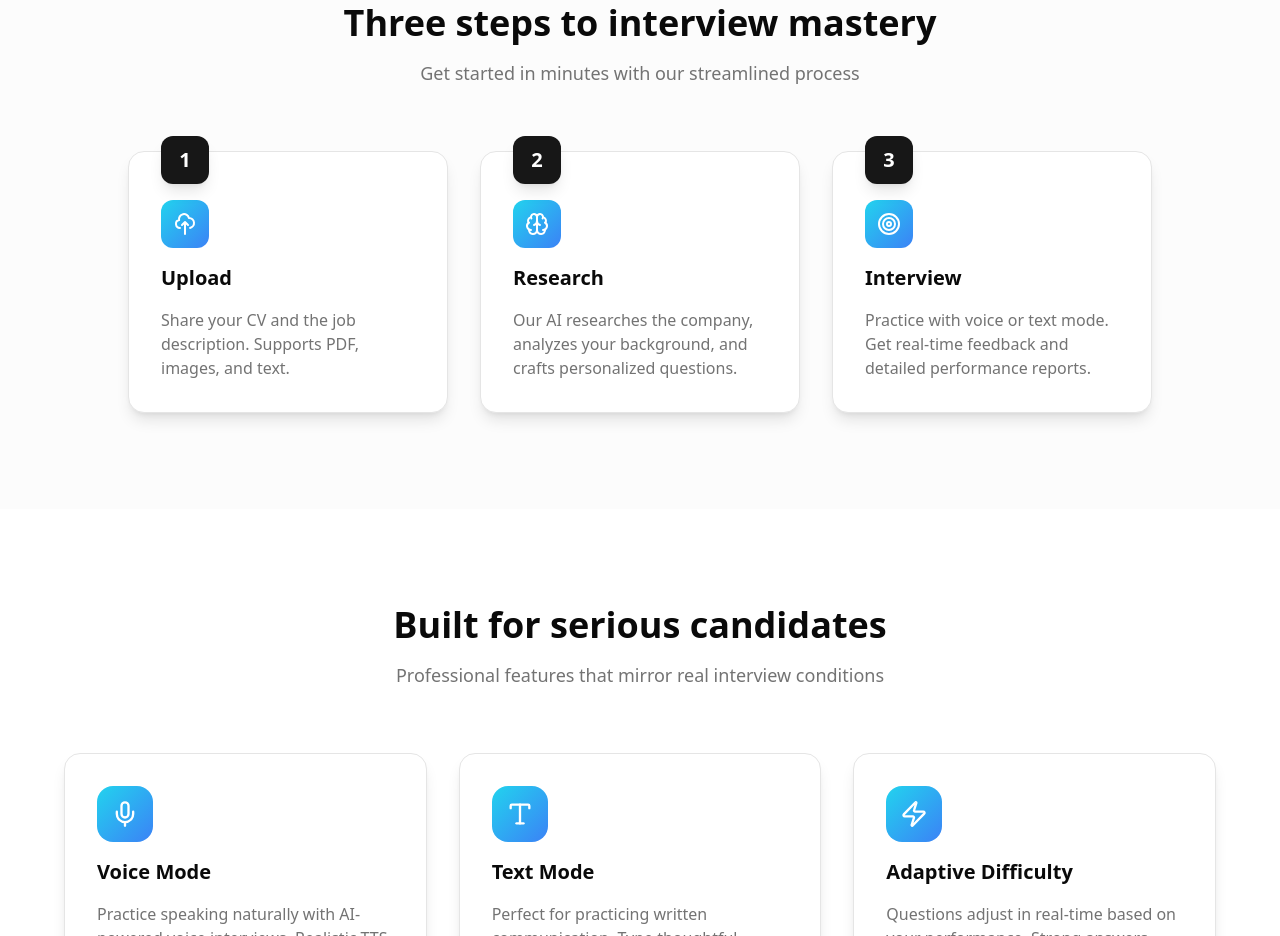
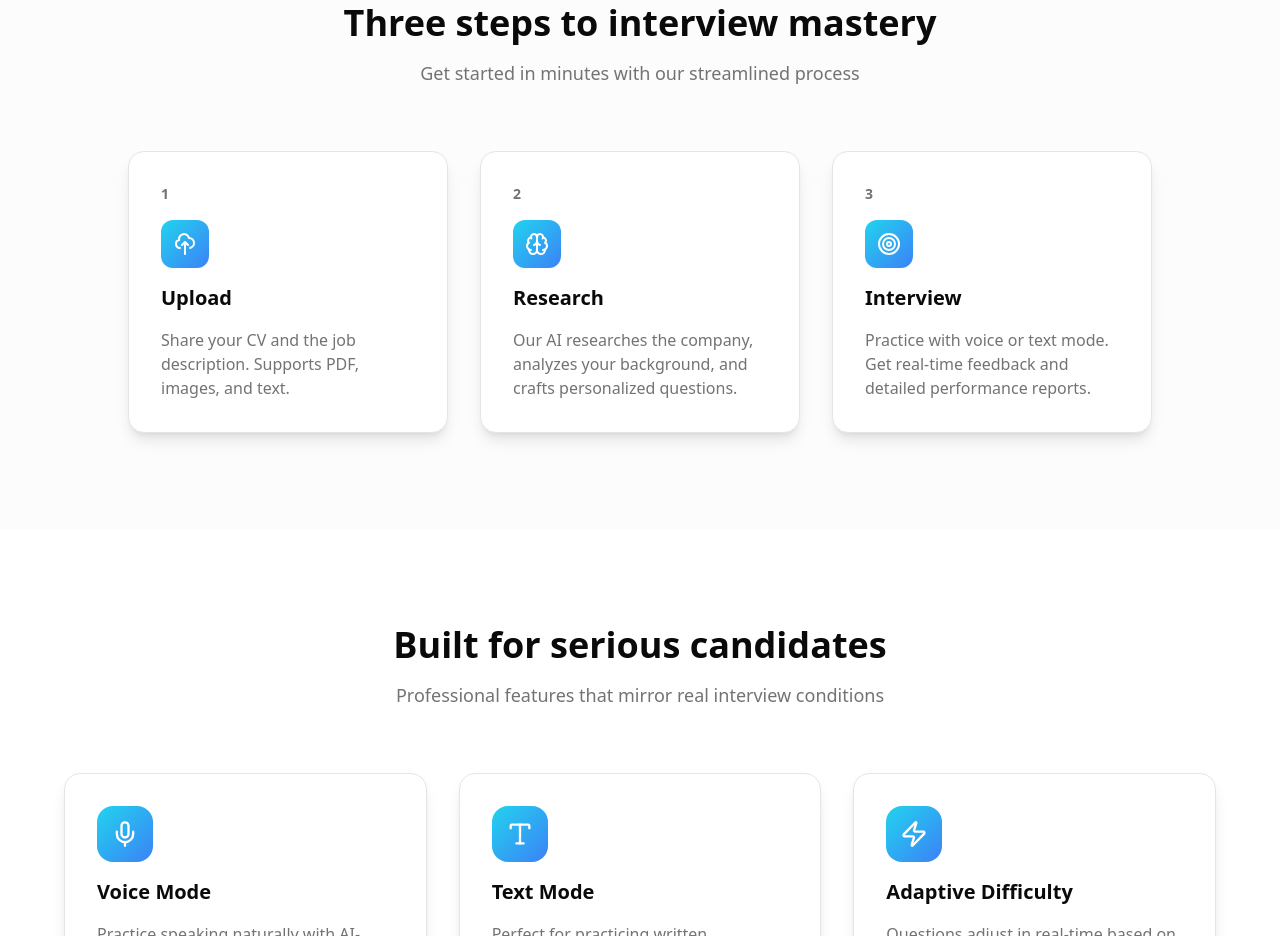
Before and after one commit to athlosconsultants/InterviewLab, a Next.js app: page / in a window 1280 px wide. Shown: the part 960-1896 px from the top of the page. Built offline with nearby package versions, Linux system fonts and the light colour scheme; no server answers.

Commit message:
Simplify step numbers to minimal text style

```diff
--- a/app/page.tsx
+++ b/app/page.tsx
@@ -168,11 +168,9 @@ export default async function Home() {
 
           <div className="grid md:grid-cols-3 gap-8 max-w-5xl mx-auto">
             {/* Step 1 */}
-            <div className="relative bg-card rounded-2xl p-8 shadow-lg border border-border hover:border-primary/50 transition-all duration-300">
-              <div className="absolute -top-4 left-8 w-12 h-12 bg-primary rounded-xl flex items-center justify-center text-white font-bold text-xl shadow-lg">
-                1
-              </div>
-              <div className="space-y-4 mt-4">
+            <div className="bg-card rounded-2xl p-8 shadow-lg border border-border hover:border-primary/50 transition-all duration-300">
+              <div className="space-y-4">
+                <p className="text-sm font-semibold text-muted-foreground">1</p>
                 <div className="w-12 h-12 bg-gradient-to-br from-cyan-400 to-blue-500 rounded-xl flex items-center justify-center">
                   <svg
                     className="w-6 h-6 text-white"
@@ -197,11 +195,9 @@ export default async function Home() {
             </div>
 
             {/* Step 2 */}
-            <div className="relative bg-card rounded-2xl p-8 shadow-lg border border-border hover:border-primary/50 transition-all duration-300">
-              <div className="absolute -top-4 left-8 w-12 h-12 bg-primary rounded-xl flex items-center justify-center text-white font-bold text-xl shadow-lg">
-                2
-              </div>
-              <div className="space-y-4 mt-4">
+            <div className="bg-card rounded-2xl p-8 shadow-lg border border-border hover:border-primary/50 transition-all duration-300">
+              <div className="space-y-4">
+                <p className="text-sm font-semibold text-muted-foreground">2</p>
                 <div className="w-12 h-12 bg-gradient-to-br from-cyan-400 to-blue-500 rounded-xl flex items-center justify-center">
                   <Brain className="w-6 h-6 text-white" />
                 </div>
@@ -214,11 +210,9 @@ export default async function Home() {
             </div>
 
             {/* Step 3 */}
-            <div className="relative bg-card rounded-2xl p-8 shadow-lg border border-border hover:border-primary/50 transition-all duration-300">
-              <div className="absolute -top-4 left-8 w-12 h-12 bg-primary rounded-xl flex items-center justify-center text-white font-bold text-xl shadow-lg">
-                3
-              </div>
-              <div className="space-y-4 mt-4">
+            <div className="bg-card rounded-2xl p-8 shadow-lg border border-border hover:border-primary/50 transition-all duration-300">
+              <div className="space-y-4">
+                <p className="text-sm font-semibold text-muted-foreground">3</p>
                 <div className="w-12 h-12 bg-gradient-to-br from-cyan-400 to-blue-500 rounded-xl flex items-center justify-center">
                   <Target className="w-6 h-6 text-white" />
                 </div>
```
